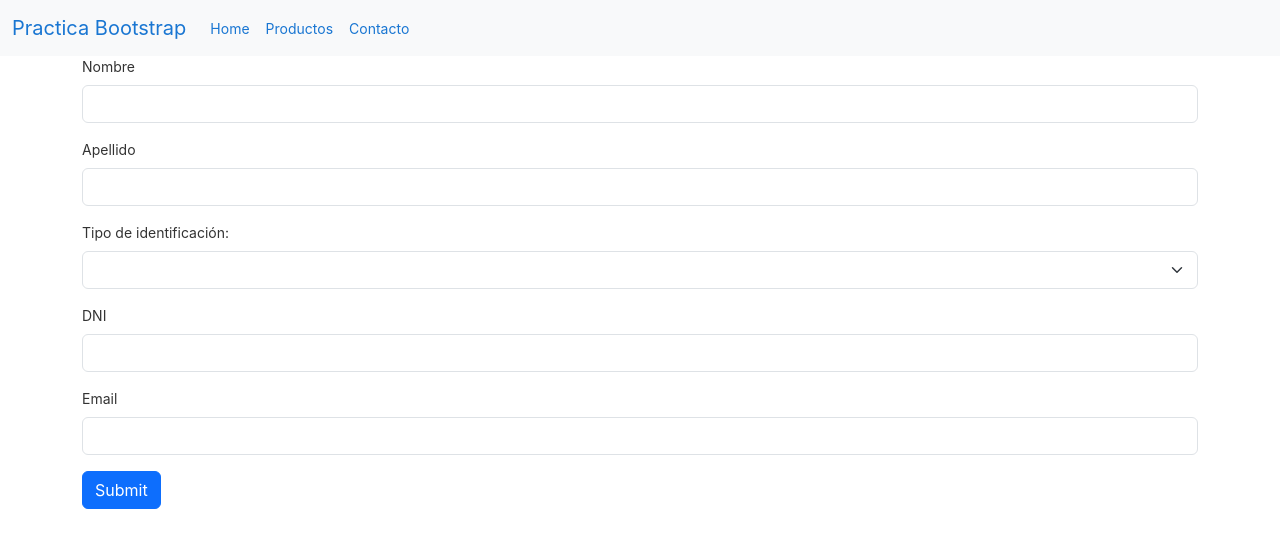
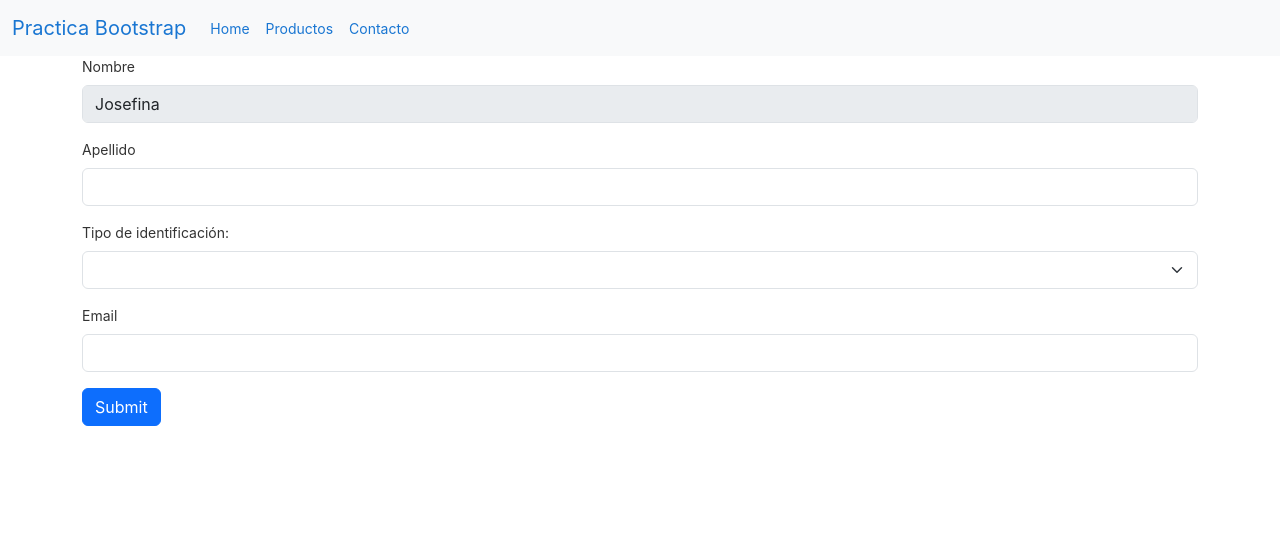
Before and after one commit to JavierSosaAdm/Angular, an Angular app: page /contact in a window 1280 px wide. Shown: the top 548 px of the page. Built offline with nearby package versions, Linux system fonts and the light colour scheme.

Commit message:
ciclos de vida (ngChanges, ngOnInit, ngOnDestroy)

```diff
--- a/src/app/app.module.ts
+++ b/src/app/app.module.ts
@@ -13,6 +13,7 @@ import { HomeComponent } from './home/home.component';
 import { DetailComponent } from './detail/detail.component';
 import { ContactComponent } from './contact/contact.component';
 import { ProductsComponent } from './products/products.component';
+import { DniComponent } from './contact/dni/dni.component';
 
 @NgModule({
   declarations: [
@@ -25,7 +26,8 @@ import { ProductsComponent } from './products/products.component';
     HomeComponent,
     DetailComponent,
     ContactComponent,
-    ProductsComponent
+    ProductsComponent,
+    DniComponent
   ],
   imports: [
     BrowserModule,
--- a/src/app/contact/contact.component.html
+++ b/src/app/contact/contact.component.html
@@ -32,16 +32,8 @@
         </select>
       </div>
 
-      <div class="mb-3">
-        <label for="dni" class="form-label">{{ dniType }}</label>
-        <input [ngClass]="{'is-invalid': hasErrors('dni', 'required') || hasErrors('dni', 'minlength')}"
-         type="text" class="form-control" id="name" formControlName="dni">
-        <div class="text-danger" *ngIf="hasErrors('dni', 'required')">
-          {{ dniType }} requerido
-        </div>
-        <div class="text-danger" *ngIf="hasErrors('dni', 'minlength')">
-          Mínimo de 6 caracteres
-        </div>
+      <div class="mb-3" *ngIf="mostrarDNI">
+        <dni-input [dniType]="dniType"/>
       </div>
       <div class="mb-3">
         <label for="email" class="form-label">Email</label>
--- a/src/app/contact/contact.component.ts
+++ b/src/app/contact/contact.component.ts
@@ -1,4 +1,4 @@
-import { Component, OnInit } from '@angular/core';
+import { Component, OnDestroy, OnInit } from '@angular/core';
 import { FormBuilder, FormGroup, Validators } from '@angular/forms';
 
 // SUSCRIPCIONES
@@ -7,25 +7,33 @@ import { FormBuilder, FormGroup, Validators } from '@angular/forms';
     templateUrl: './contact.component.html',
     styleUrls: ['./contact.component.css']
   })
-  export class ContactComponent implements OnInit {
+  export class ContactComponent implements OnInit, OnDestroy {
 
     contactForm: FormGroup;
     dniType: string = 'DNI';
+    mostrarDNI: boolean = false;
 
     constructor(private form: FormBuilder) {
       this.contactForm = this.form.group({
         name: ['', [Validators.required, Validators.minLength(3)]],
         lastName: ['', [Validators.required, Validators.minLength(3)]],
         dniType: [''],
-        dni: ['', [Validators.required, Validators.minLength(6)]],
         email: ['', [Validators.email, Validators.required]]
       })
     }
 
     ngOnInit(): void {
+      this.contactForm.get('name')?.setValue('Josefina')
+      this.contactForm.get('name')?.disable()
       this.contactForm.get('dniType')?.valueChanges.subscribe(value => {
+        this.mostrarDNI = value !== ''
         this.dniType = value
       })
+    }
+
+    ngOnDestroy(): void {
+      console.log('Se destruyó el componente');
+
     }
     hasErrors(controlName: string, errorType: string){
       return this.contactForm.get(controlName)?.hasError(errorType)
--- /dev/null
+++ b/src/app/contact/dni/dni.component.html
@@ -0,0 +1,11 @@
+<form [formGroup]="docForm">
+  <label for="dni" class="form-label">{{ dniType }}</label>
+  <input [ngClass]="{'is-invalid': hasErrors('dni', 'required') || hasErrors('dni', 'minlength')}"
+  type="text" class="form-control" id="name" formControlName="dni">
+  <div class="text-danger" *ngIf="hasErrors('dni', 'required')">
+    {{ dniType }} requerido
+  </div>
+  <div class="text-danger" *ngIf="hasErrors('dni', 'minlength')">
+    Mínimo de 6 caracteres
+  </div>
+</form>
--- /dev/null
+++ b/src/app/contact/dni/dni.component.ts
@@ -0,0 +1,29 @@
+import { Component, Input, OnChanges, SimpleChanges } from '@angular/core';
+import { FormGroup, FormBuilder } from '@angular/forms';
+
+@Component({
+  selector: 'dni-input',
+  templateUrl: './dni.component.html',
+  styleUrls: ['./dni.component.css']
+})
+export class DniComponent implements OnChanges {
+
+  @Input()dniType: string = 'DNI';
+    docForm: FormGroup;
+
+
+    constructor(private form: FormBuilder) {
+      this.docForm = this.form.group({
+        dni: ['']
+      })
+    }
+
+    ngOnChanges(changes: SimpleChanges): void {
+      console.log(changes?.['dniType'].currentValue);
+
+    }
+  hasErrors(controlName: string, errorType: string){
+    return this.docForm.get(controlName)?.hasError(errorType)
+    && this.docForm.get(controlName)?.touched
+  }
+}
```
Also changed, not shown: src/app/contact/dni/dni.component.css (added).
